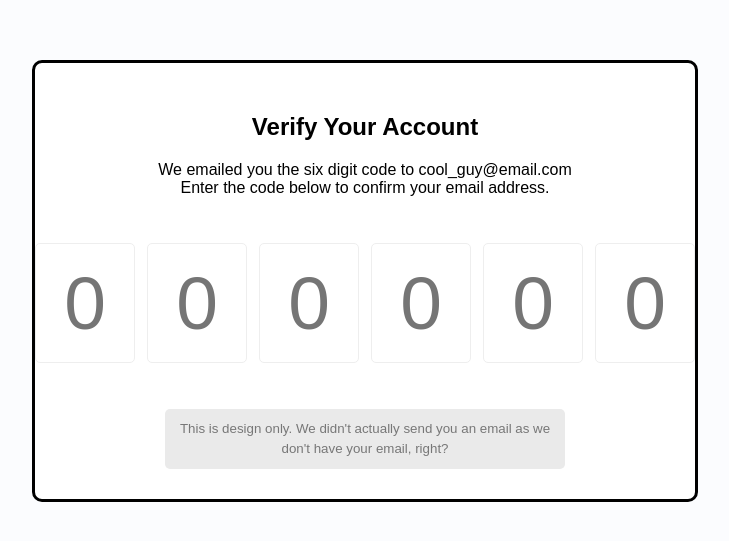
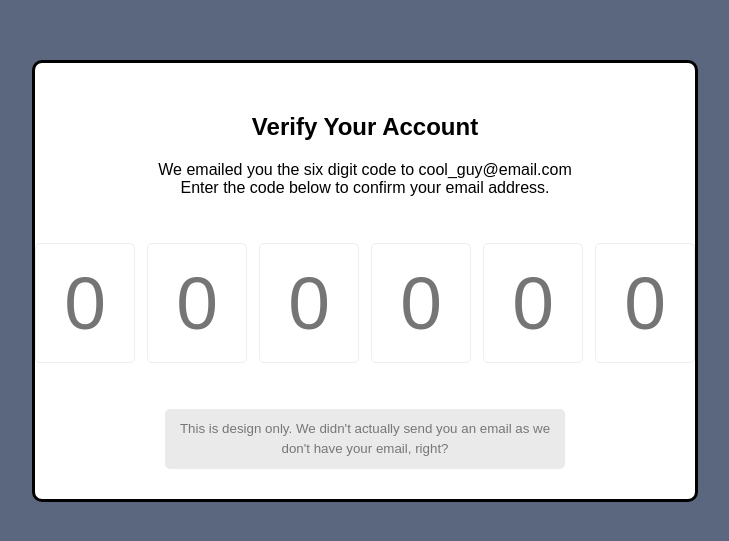
Before and after one commit to the-coderYash/Verify-Account-Page-UI, a plain HTML site: page index.html in a window 1280 px wide. Shown: the part 119-660 px from the top of the page, without its empty margins (275-1004 px from the left). Drawn offline with Linux system fonts and the light colour scheme; a script that the page names is missing; a web font is replaced by a local one.

Commit message:
UI Improved

```diff
--- a/style.css
+++ b/style.css
@@ -5,7 +5,7 @@
 }
 
 body {
-  background-color: #fbfcfe;
+  background-color: #5b677e;
   font-family: 'Muli', sans-serif;
   display: flex;
   align-items: center;
```
